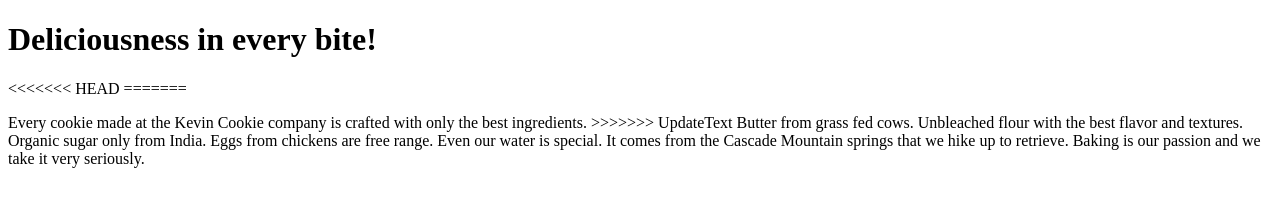
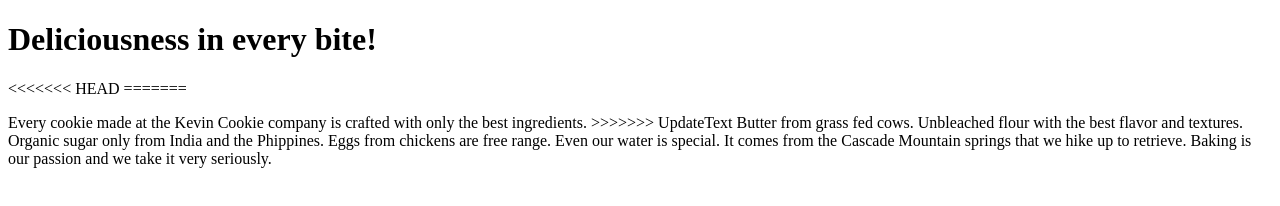
Before and after one commit to Miracle2001/KevinCookieComapany.com, a plain HTML site: page index.htm in a window 1280 px wide. Drawn offline with Linux system fonts and the light colour scheme.

Commit message:
Update index.htm

```diff
--- a/index.htm
+++ b/index.htm
@@ -9,7 +9,7 @@
 <p>Every cookie made at the Kevin Cookie company is crafted with only the best ingredients.
 >>>>>>> UpdateText
     Butter from grass fed cows. Unbleached flour with the best flavor and textures.
-    Organic sugar only from India. Eggs from chickens are free range. Even our water is special.
+    Organic sugar only from India and the Phippines. Eggs from chickens are free range. Even our water is special.
     It comes from the Cascade Mountain springs that we hike up to retrieve. Baking is our passion and we take it very seriously.</p>
 
 </body>
```
